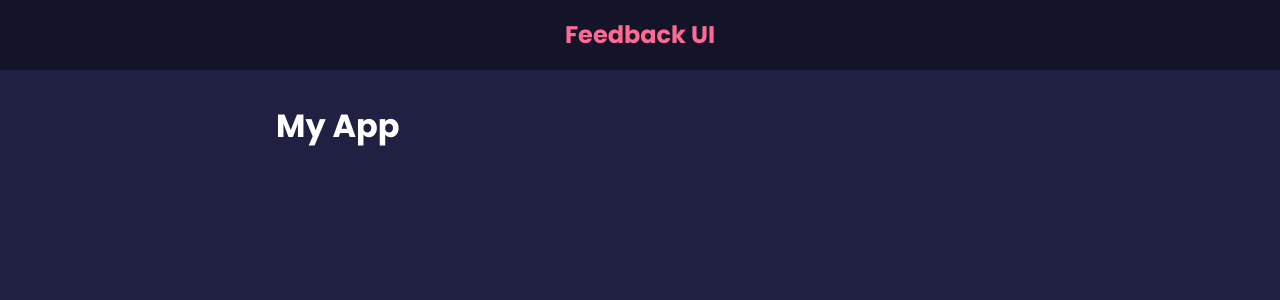
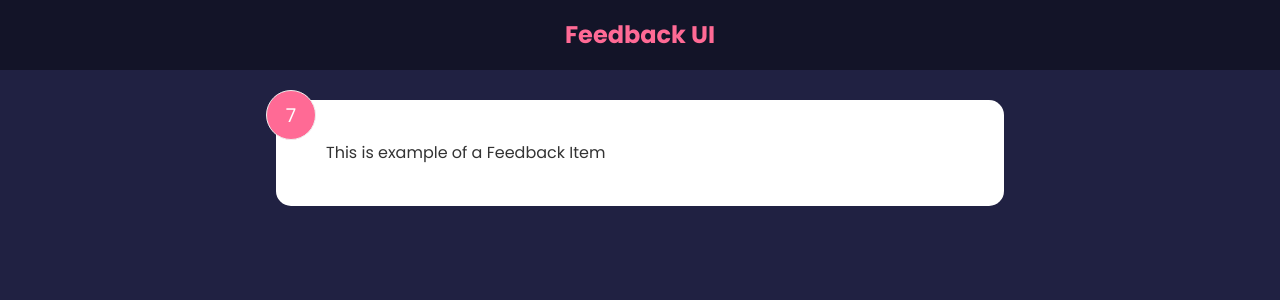
Before and after one commit to sumit-chandna/reactjs, a React (Create React App) app: page / in a window 1280 px wide. Shown: the top 300 px of the page. Built offline with nearby package versions, Linux system fonts and the light colour scheme.

Commit message:
component level state

```diff
--- a/src/App.js
+++ b/src/App.js
@@ -1,4 +1,5 @@
 import Header from "./components/Header";
+import FeedbackItem from "./components/FeedbackItem";
 function App() {
 
     return (
@@ -6,7 +7,7 @@
             <Header />
             {/* <Header bgColor='red' textColor='blue'/> */}
             <div className="container">
-                <h1>My App</h1>
+                <FeedbackItem />
             </div>
         </>
     );
--- /dev/null
+++ b/src/components/FeedbackItem.jsx
@@ -0,0 +1,23 @@
+import React from 'react'
+import { useState } from 'react'
+
+function FeedbackItem() {
+    const [rating, setRating] = useState(7)
+    const [text, setText] = useState('This is example of a Feedback Item')
+    // const handleClick = () => {
+    //     setRating((prev) => {
+    //         return prev + 1
+    //     })
+    // }
+    return (
+        <div className='card'>
+            <div className='num-display'>{rating}</div>
+            <div className='text-display'>
+                {text}
+            </div>
+            {/* <button onClick={handleClick}>Click</button> */}
+        </div>
+    )
+}
+
+export default FeedbackItem
```
